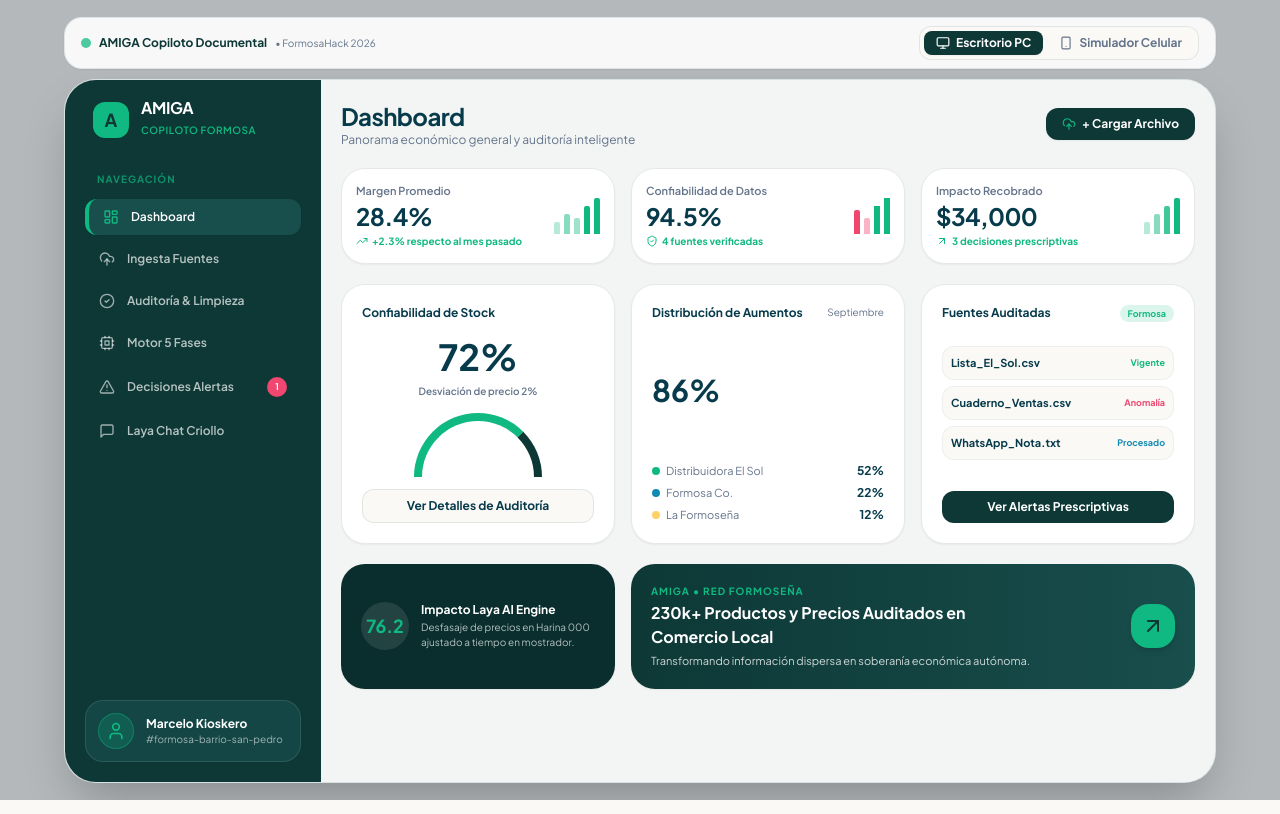
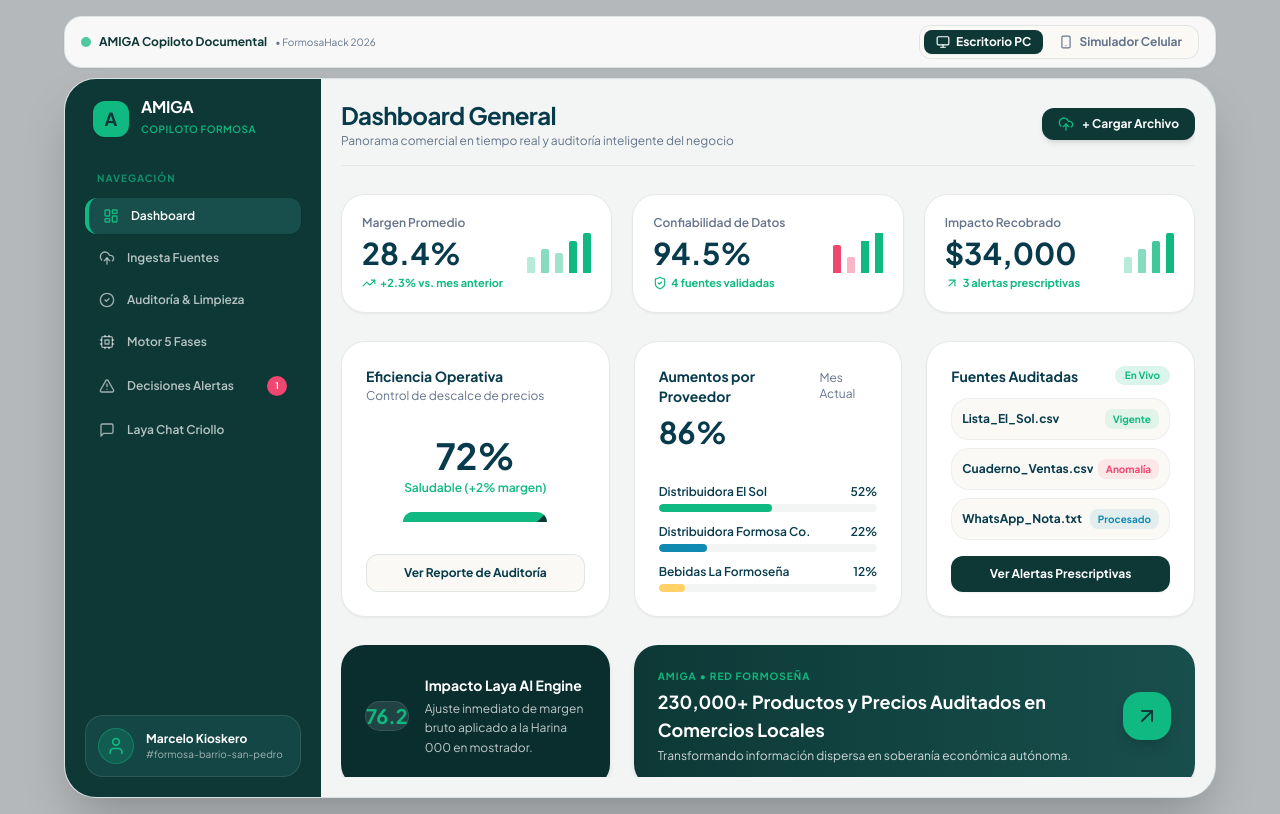
Before and after one commit to tinag1144/hackathon-amiga, a React (Vite) app in the folder frontend/: page / in a window 1280 px wide. Built offline with nearby package versions, Linux system fonts and the light colour scheme.

Commit message:
fix: espaciado amplio, tarjetas mas respirables y altura optimizada en el Dashboard de Inicio

```diff
--- a/frontend/src/components/Dashboard/OverviewDashboard.tsx
+++ b/frontend/src/components/Dashboard/OverviewDashboard.tsx
@@ -10,165 +10,180 @@ interface OverviewDashboardProps {
 
 export const OverviewDashboard: React.FC<OverviewDashboardProps> = ({ decisions, assets, onNavigateTab }) => {
   return (
-    <div className="space-y-3.5 sm:space-y-5 pb-24 sm:pb-20">
+    <div className="space-y-6 sm:space-y-7 pb-24 sm:pb-16 select-none">
 
-      {/* Top Bar Header */}
-      <div className="flex flex-wrap items-center justify-between gap-2">
+      {/* Header Top Bar */}
+      <div className="flex flex-col sm:flex-row sm:items-center justify-between gap-3 border-b border-[#073b4c]/8 pb-4">
         <div>
-          <h1 className="text-lg sm:text-2xl font-extrabold text-[#073b4c] tracking-tight">Dashboard</h1>
-          <p className="text-[11px] sm:text-xs text-[#64748b]">Panorama económico general y auditoría inteligente</p>
+          <h1 className="text-xl sm:text-2xl font-extrabold text-[#073b4c] tracking-tight">Dashboard General</h1>
+          <p className="text-xs text-[#64748b] mt-0.5">Panorama comercial en tiempo real y auditoría inteligente del negocio</p>
         </div>
 
         <button
           onClick={() => onNavigateTab('ingesta')}
-          className="px-3 py-1.5 sm:px-4 sm:py-2 bg-[#0d3836] hover:bg-[#184e4c] text-white text-[11px] sm:text-xs font-bold rounded-xl transition-all shadow-sm flex items-center gap-1.5 shrink-0"
+          className="self-start sm:self-auto px-4 py-2 bg-[#0d3836] hover:bg-[#184e4c] text-white text-xs font-bold rounded-xl transition-all shadow-md flex items-center gap-2"
         >
-          <UploadCloud className="w-3.5 h-3.5 text-[#10b981]" />
+          <UploadCloud className="w-4 h-4 text-[#10b981]" />
           <span>+ Cargar Archivo</span>
         </button>
       </div>
 
-      {/* TOP ROW: 3 Metric Cards con minigráficos estilo AeuxGlobal */}
-      <div className="grid grid-cols-1 sm:grid-cols-3 gap-3 sm:gap-4">
+      {/* TOP ROW: 3 Key Metric Cards */}
+      <div className="grid grid-cols-1 sm:grid-cols-3 gap-4 sm:gap-5">
 
         {/* Card 1 */}
-        <div className="bg-white p-3.5 sm:p-4.5 rounded-2xl sm:rounded-3xl border border-[#073b4c]/8 shadow-sm flex items-center justify-between gap-2">
-          <div className="min-w-0 flex-1">
-            <span className="text-[10px] sm:text-[11px] font-semibold text-[#64748b] block truncate">Margen Promedio</span>
-            <div className="text-xl sm:text-2xl font-extrabold text-[#073b4c] tracking-tight">28.4%</div>
-            <span className="text-[9px] sm:text-[10px] font-bold text-[#10b981] flex items-center gap-1 mt-0.5 truncate">
-              <TrendingUp className="w-3 h-3 shrink-0" /> +2.3% respecto al mes pasado
+        <div className="bg-white p-5 rounded-3xl border border-[#073b4c]/8 shadow-sm flex items-center justify-between gap-3 hover:shadow-md transition-shadow">
+          <div className="space-y-1">
+            <span className="text-xs font-semibold text-[#64748b] block">Margen Promedio</span>
+            <div className="text-2xl sm:text-3xl font-extrabold text-[#073b4c]">28.4%</div>
+            <span className="text-[11px] font-bold text-[#10b981] flex items-center gap-1">
+              <TrendingUp className="w-3.5 h-3.5" /> +2.3% vs. mes anterior
             </span>
           </div>
 
-          {/* Mini Bar Chart */}
-          <div className="flex items-end gap-1 h-8 sm:h-9 shrink-0">
-            <div className="w-1.5 h-3 bg-[#10b981]/30 rounded-t-sm" />
-            <div className="w-1.5 h-5 bg-[#10b981]/50 rounded-t-sm" />
-            <div className="w-1.5 h-4 bg-[#10b981]/40 rounded-t-sm" />
-            <div className="w-1.5 h-7 bg-[#10b981] rounded-t-sm" />
-            <div className="w-1.5 h-8 sm:h-9 bg-[#10b981] rounded-t-sm" />
+          <div className="flex items-end gap-1.5 h-10 shrink-0">
+            <div className="w-2 h-4 bg-[#10b981]/30 rounded-t-sm" />
+            <div className="w-2 h-6 bg-[#10b981]/50 rounded-t-sm" />
+            <div className="w-2 h-5 bg-[#10b981]/40 rounded-t-sm" />
+            <div className="w-2 h-8 bg-[#10b981] rounded-t-sm" />
+            <div className="w-2 h-10 bg-[#10b981] rounded-t-sm" />
           </div>
         </div>
 
         {/* Card 2 */}
-        <div className="bg-white p-3.5 sm:p-4.5 rounded-2xl sm:rounded-3xl border border-[#073b4c]/8 shadow-sm flex items-center justify-between gap-2">
-          <div className="min-w-0 flex-1">
-            <span className="text-[10px] sm:text-[11px] font-semibold text-[#64748b] block truncate">Confiabilidad de Datos</span>
-            <div className="text-xl sm:text-2xl font-extrabold text-[#073b4c] tracking-tight">94.5%</div>
-            <span className="text-[9px] sm:text-[10px] font-bold text-[#10b981] flex items-center gap-1 mt-0.5 truncate">
-              <ShieldCheck className="w-3 h-3 shrink-0" /> {assets.length} fuentes verificadas
+        <div className="bg-white p-5 rounded-3xl border border-[#073b4c]/8 shadow-sm flex items-center justify-between gap-3 hover:shadow-md transition-shadow">
+          <div className="space-y-1">
+            <span className="text-xs font-semibold text-[#64748b] block">Confiabilidad de Datos</span>
+            <div className="text-2xl sm:text-3xl font-extrabold text-[#073b4c]">94.5%</div>
+            <span className="text-[11px] font-bold text-[#10b981] flex items-center gap-1">
+              <ShieldCheck className="w-3.5 h-3.5" /> {assets.length} fuentes validadas
             </span>
           </div>
 
-          {/* Mini Bar Chart Red/Green */}
-          <div className="flex items-end gap-1 h-8 sm:h-9 shrink-0">
-            <div className="w-1.5 h-6 bg-[#ef476f] rounded-t-sm" />
-            <div className="w-1.5 h-4 bg-[#ef476f]/40 rounded-t-sm" />
-            <div className="w-1.5 h-7 bg-[#10b981]" />
-            <div className="w-1.5 h-8 sm:h-9 bg-[#10b981]" />
+          <div className="flex items-end gap-1.5 h-10 shrink-0">
+            <div className="w-2 h-7 bg-[#ef476f] rounded-t-sm" />
+            <div className="w-2 h-4 bg-[#ef476f]/40 rounded-t-sm" />
+            <div className="w-2 h-8 bg-[#10b981]" />
+            <div className="w-2 h-10 bg-[#10b981]" />
           </div>
         </div>
 
         {/* Card 3 */}
-        <div className="bg-white p-3.5 sm:p-4.5 rounded-2xl sm:rounded-3xl border border-[#073b4c]/8 shadow-sm flex items-center justify-between gap-2">
-          <div className="min-w-0 flex-1">
-            <span className="text-[10px] sm:text-[11px] font-semibold text-[#64748b] block truncate">Impacto Recobrado</span>
-            <div className="text-xl sm:text-2xl font-extrabold text-[#073b4c] tracking-tight">$34,000</div>
-            <span className="text-[9px] sm:text-[10px] font-bold text-[#10b981] flex items-center gap-1 mt-0.5 truncate">
-              <ArrowUpRight className="w-3 h-3 shrink-0" /> {decisions.length} decisiones prescriptivas
+        <div className="bg-white p-5 rounded-3xl border border-[#073b4c]/8 shadow-sm flex items-center justify-between gap-3 hover:shadow-md transition-shadow">
+          <div className="space-y-1">
+            <span className="text-xs font-semibold text-[#64748b] block">Impacto Recobrado</span>
+            <div className="text-2xl sm:text-3xl font-extrabold text-[#073b4c]">$34,000</div>
+            <span className="text-[11px] font-bold text-[#10b981] flex items-center gap-1">
+              <ArrowUpRight className="w-3.5 h-3.5" /> {decisions.length} alertas prescriptivas
             </span>
           </div>
 
-          <div className="flex items-end gap-1 h-8 sm:h-9 shrink-0">
-            <div className="w-1.5 h-3 bg-[#10b981]/30 rounded-t-sm" />
-            <div className="w-1.5 h-5 bg-[#10b981]/50 rounded-t-sm" />
-            <div className="w-1.5 h-7 bg-[#10b981]/80 rounded-t-sm" />
-            <div className="w-1.5 h-8 sm:h-9 bg-[#10b981] rounded-t-sm" />
+          <div className="flex items-end gap-1.5 h-10 shrink-0">
+            <div className="w-2 h-4 bg-[#10b981]/30 rounded-t-sm" />
+            <div className="w-2 h-6 bg-[#10b981]/50 rounded-t-sm" />
+            <div className="w-2 h-8 bg-[#10b981]/80 rounded-t-sm" />
+            <div className="w-2 h-10 bg-[#10b981] rounded-t-sm" />
           </div>
         </div>
 
       </div>
 
-      {/* MIDDLE ROW: Gauge Chart, Proveedores Breakdown & Mapa de Fuentes */}
-      <div className="grid grid-cols-1 lg:grid-cols-3 gap-3 sm:gap-4">
+      {/* MIDDLE ROW: Gauge Chart & Distribution */}
+      <div className="grid grid-cols-1 lg:grid-cols-3 gap-5 sm:gap-6">
 
-        {/* Widget 1: Circular Gauge Chart */}
-        <div className="bg-white p-4 sm:p-5 rounded-2xl sm:rounded-3xl border border-[#073b4c]/8 shadow-sm flex flex-col justify-between">
-          <span className="text-xs font-bold text-[#073b4c] block mb-1">Confiabilidad de Stock</span>
+        {/* Gauge Widget */}
+        <div className="bg-white p-6 rounded-3xl border border-[#073b4c]/8 shadow-sm flex flex-col justify-between">
+          <div>
+            <span className="text-sm font-extrabold text-[#073b4c] block">Eficiencia Operativa</span>
+            <span className="text-xs text-[#64748b] block mt-0.5">Control de descalce de precios</span>
+          </div>
 
-          <div className="text-center my-2 sm:my-3 relative">
-            <div className="text-3xl sm:text-4xl font-extrabold text-[#073b4c]">72%</div>
-            <span className="text-[10px] font-semibold text-[#64748b]">Desviación de precio 2%</span>
+          <div className="text-center my-4">
+            <div className="text-4xl font-extrabold text-[#073b4c]">72%</div>
+            <span className="text-xs font-semibold text-[#10b981] block mt-1">Saludable (+2% margen)</span>
 
-            {/* Circular Semi Gauge Visual */}
-            <div className="w-28 h-14 sm:w-32 sm:h-16 border-t-8 border-l-8 border-r-8 border-[#10b981] border-b-0 rounded-t-full mx-auto mt-2 sm:mt-3 border-r-[#0d3836]" />
+            {/* Gauge Semi Circle */}
+            <div className="w-36 h-18 border-t-[10px] border-l-[10px] border-r-[10px] border-[#10b981] border-b-0 rounded-t-full mx-auto mt-4 border-r-[#0d3836]" />
           </div>
 
           <button
             onClick={() => onNavigateTab('auditoria')}
-            className="w-full py-1.5 sm:py-2 bg-[#FAF9F5] hover:bg-[#073b4c]/5 text-[#073b4c] font-bold text-xs rounded-xl border border-[#073b4c]/10 transition-colors"
+            className="w-full py-2.5 bg-[#FAF9F5] hover:bg-[#073b4c]/5 text-[#073b4c] font-bold text-xs rounded-xl border border-[#073b4c]/10 transition-colors"
           >
-            Ver Detalles de Auditoría
+            Ver Reporte de Auditoría
           </button>
         </div>
 
-        {/* Widget 2: Aumentos por Proveedor */}
-        <div className="bg-white p-4 sm:p-5 rounded-2xl sm:rounded-3xl border border-[#073b4c]/8 shadow-sm flex flex-col justify-between">
-          <div className="flex items-center justify-between mb-1">
-            <span className="text-xs font-bold text-[#073b4c]">Distribución de Aumentos</span>
-            <span className="text-[10px] text-[#64748b]">Septiembre</span>
+        {/* Proveedores Widget */}
+        <div className="bg-white p-6 rounded-3xl border border-[#073b4c]/8 shadow-sm flex flex-col justify-between">
+          <div>
+            <div className="flex items-center justify-between">
+              <span className="text-sm font-extrabold text-[#073b4c]">Aumentos por Proveedor</span>
+              <span className="text-xs text-[#64748b]">Mes Actual</span>
+            </div>
+            <div className="text-3xl font-extrabold text-[#073b4c] mt-2 mb-4">86%</div>
           </div>
 
-          <div className="text-2xl sm:text-3xl font-extrabold text-[#073b4c] mb-2">86%</div>
+          <div className="space-y-3 text-xs">
+            <div>
+              <div className="flex justify-between font-semibold text-[#073b4c] mb-1">
+                <span>Distribuidora El Sol</span>
+                <span>52%</span>
+              </div>
+              <div className="w-full h-2 bg-[#f2f5f4] rounded-full overflow-hidden">
+                <div className="h-full bg-[#10b981] rounded-full" style={{ width: '52%' }} />
+              </div>
+            </div>
 
-          <div className="space-y-1.5 text-xs">
-            <div className="flex justify-between items-center">
-              <span className="flex items-center gap-1.5 text-[#64748b] text-[11px]">
-                <span className="w-2 h-2 rounded-full bg-[#10b981] shrink-0" /> Distribuidora El Sol
-              </span>
-              <span className="font-bold text-[#073b4c]">52%</span>
+            <div>
+              <div className="flex justify-between font-semibold text-[#073b4c] mb-1">
+                <span>Distribuidora Formosa Co.</span>
+                <span>22%</span>
+              </div>
+              <div className="w-full h-2 bg-[#f2f5f4] rounded-full overflow-hidden">
+                <div className="h-full bg-[#118ab2] rounded-full" style={{ width: '22%' }} />
+              </div>
             </div>
-            <div className="flex justify-between items-center">
-              <span className="flex items-center gap-1.5 text-[#64748b] text-[11px]">
-                <span className="w-2 h-2 rounded-full bg-[#118ab2] shrink-0" /> Formosa Co.
-              </span>
-              <span className="font-bold text-[#073b4c]">22%</span>
-            </div>
-            <div className="flex justify-between items-center">
-              <span className="flex items-center gap-1.5 text-[#64748b] text-[11px]">
-                <span className="w-2 h-2 rounded-full bg-[#ffd166] shrink-0" /> La Formoseña
-              </span>
-              <span className="font-bold text-[#073b4c]">12%</span>
+
+            <div>
+              <div className="flex justify-between font-semibold text-[#073b4c] mb-1">
+                <span>Bebidas La Formoseña</span>
+                <span>12%</span>
+              </div>
+              <div className="w-full h-2 bg-[#f2f5f4] rounded-full overflow-hidden">
+                <div className="h-full bg-[#ffd166] rounded-full" style={{ width: '12%' }} />
+              </div>
             </div>
           </div>
         </div>
 
-        {/* Widget 3: Fuentes Auditadas Formosa */}
-        <div className="bg-white p-4 sm:p-5 rounded-2xl sm:rounded-3xl border border-[#073b4c]/8 shadow-sm flex flex-col justify-between">
-          <div className="flex items-center justify-between mb-1">
-            <span className="text-xs font-bold text-[#073b4c]">Fuentes Auditadas</span>
-            <span className="text-[9px] bg-[#10b981]/15 text-[#10b981] font-bold px-2 py-0.5 rounded-full">Formosa</span>
-          </div>
+        {/* Fuentes Auditadas Widget */}
+        <div className="bg-white p-6 rounded-3xl border border-[#073b4c]/8 shadow-sm flex flex-col justify-between">
+          <div>
+            <div className="flex items-center justify-between mb-3">
+              <span className="text-sm font-extrabold text-[#073b4c]">Fuentes Auditadas</span>
+              <span className="text-[10px] bg-[#10b981]/15 text-[#10b981] font-bold px-2.5 py-0.5 rounded-full">En Vivo</span>
+            </div>
 
-          <div className="space-y-1.5 text-xs">
-            <div className="p-1.5 sm:p-2 bg-[#FAF9F5] rounded-xl border border-[#073b4c]/5 flex items-center justify-between gap-2">
-              <span className="font-bold text-[#073b4c] text-[11px] truncate">Lista_El_Sol.csv</span>
-              <span className="text-[9px] font-bold text-[#10b981] shrink-0">Vigente</span>
-            </div>
-            <div className="p-1.5 sm:p-2 bg-[#FAF9F5] rounded-xl border border-[#073b4c]/5 flex items-center justify-between gap-2">
-              <span className="font-bold text-[#073b4c] text-[11px] truncate">Cuaderno_Ventas.csv</span>
-              <span className="text-[9px] font-bold text-[#ef476f] shrink-0">Anomalía</span>
-            </div>
-            <div className="p-1.5 sm:p-2 bg-[#FAF9F5] rounded-xl border border-[#073b4c]/5 flex items-center justify-between gap-2">
-              <span className="font-bold text-[#073b4c] text-[11px] truncate">WhatsApp_Nota.txt</span>
-              <span className="text-[9px] font-bold text-[#118ab2] shrink-0">Procesado</span>
+            <div className="space-y-2 text-xs">
+              <div className="p-2.5 bg-[#FAF9F5] rounded-2xl border border-[#073b4c]/5 flex items-center justify-between">
+                <span className="font-bold text-[#073b4c] truncate">Lista_El_Sol.csv</span>
+                <span className="text-[10px] font-extrabold text-[#10b981] bg-[#10b981]/10 px-2 py-0.5 rounded-lg">Vigente</span>
+              </div>
+              <div className="p-2.5 bg-[#FAF9F5] rounded-2xl border border-[#073b4c]/5 flex items-center justify-between">
+                <span className="font-bold text-[#073b4c] truncate">Cuaderno_Ventas.csv</span>
+                <span className="text-[10px] font-extrabold text-[#ef476f] bg-[#ef476f]/10 px-2 py-0.5 rounded-lg">Anomalía</span>
+              </div>
+              <div className="p-2.5 bg-[#FAF9F5] rounded-2xl border border-[#073b4c]/5 flex items-center justify-between">
+                <span className="font-bold text-[#073b4c] truncate">WhatsApp_Nota.txt</span>
+                <span className="text-[10px] font-extrabold text-[#118ab2] bg-[#118ab2]/10 px-2 py-0.5 rounded-lg">Procesado</span>
+              </div>
             </div>
           </div>
 
           <button
             onClick={() => onNavigateTab('decisiones')}
-            className="w-full mt-2.5 py-1.5 sm:py-2 bg-[#0d3836] text-white font-bold text-xs rounded-xl hover:bg-[#184e4c] transition-colors"
+            className="w-full mt-4 py-2.5 bg-[#0d3836] text-white font-bold text-xs rounded-xl hover:bg-[#184e4c] transition-colors shadow-sm"
           >
             Ver Alertas Prescriptivas
           </button>
@@ -176,39 +191,39 @@ export const OverviewDashboard: React.FC<OverviewDashboardProps> = ({ decisions,
 
       </div>
 
-      {/* BOTTOM ROW: Dark Banner & Green Hero Card */}
-      <div className="grid grid-cols-1 lg:grid-cols-3 gap-3 sm:gap-4">
+      {/* BOTTOM ROW: Dark Contrast Card & Green Hero Card */}
+      <div className="grid grid-cols-1 lg:grid-cols-3 gap-5 sm:gap-6">
 
         {/* Dark Contrast Card */}
-        <div className="bg-[#0a2e2e] text-white p-4 sm:p-5 rounded-2xl sm:rounded-3xl shadow-sm flex items-center gap-3">
-          <div className="w-10 h-10 sm:w-12 sm:h-12 rounded-full bg-white/10 flex items-center justify-center text-[#10b981] font-bold text-base sm:text-lg shrink-0">
+        <div className="bg-[#0a2e2e] text-white p-6 rounded-3xl shadow-md flex items-center gap-4">
+          <div className="w-13 h-13 rounded-2xl bg-white/10 flex items-center justify-center text-[#10b981] font-extrabold text-xl shrink-0 border border-white/10">
             76.2
           </div>
-          <div className="min-w-0">
-            <h4 className="text-xs font-bold text-white truncate">Impacto Laya AI Engine</h4>
-            <p className="text-[10px] text-white/70 mt-0.5 line-clamp-2">Desfasaje de precios en Harina 000 ajustado a tiempo en mostrador.</p>
+          <div>
+            <h4 className="text-sm font-extrabold text-white">Impacto Laya AI Engine</h4>
+            <p className="text-xs text-white/75 mt-1 leading-relaxed">Ajuste inmediato de margen bruto aplicado a la Harina 000 en mostrador.</p>
           </div>
         </div>
 
         {/* Green Hero Community Banner */}
-        <div className="lg:col-span-2 bg-gradient-to-r from-[#0d3836] to-[#184e4c] text-white p-4 sm:p-5 rounded-2xl sm:rounded-3xl shadow-sm relative overflow-hidden flex items-center justify-between gap-3">
-          <div className="relative z-10 max-w-sm">
-            <span className="text-[9px] sm:text-[10px] font-extrabold uppercase tracking-widest text-[#10b981] block mb-0.5">
+        <div className="lg:col-span-2 bg-gradient-to-r from-[#0d3836] via-[#124542] to-[#184e4c] text-white p-6 rounded-3xl shadow-md flex items-center justify-between gap-4">
+          <div className="space-y-1 max-w-md">
+            <span className="text-[10px] font-extrabold uppercase tracking-widest text-[#10b981] block">
               AMIGA • Red Formoseña
             </span>
-            <h3 className="text-xs sm:text-base font-extrabold text-white leading-tight">
-              230k+ Productos y Precios Auditados en Comercio Local
+            <h3 className="text-base sm:text-lg font-extrabold text-white leading-snug">
+              230,000+ Productos y Precios Auditados en Comercios Locales
             </h3>
-            <p className="text-[10px] sm:text-[11px] text-white/80 mt-1 line-clamp-2 sm:line-clamp-none">
+            <p className="text-xs text-white/80">
               Transformando información dispersa en soberanía económica autónoma.
             </p>
           </div>
 
           <button
             onClick={() => onNavigateTab('chat')}
-            className="shrink-0 relative z-10 w-9 h-9 sm:w-11 sm:h-11 bg-[#10b981] hover:bg-white hover:text-[#0d3836] text-[#0d3836] rounded-xl sm:rounded-2xl flex items-center justify-center font-bold transition-all shadow-md"
+            className="shrink-0 w-12 h-12 bg-[#10b981] hover:bg-white hover:text-[#0d3836] text-[#0d3836] rounded-2xl flex items-center justify-center font-bold transition-all shadow-lg"
           >
-            <ArrowUpRight className="w-5 h-5 sm:w-6 sm:h-6" />
+            <ArrowUpRight className="w-6 h-6" />
           </button>
         </div>
 
--- a/frontend/src/components/Layout/MobileContainer.tsx
+++ b/frontend/src/components/Layout/MobileContainer.tsx
@@ -80,7 +80,7 @@ export const MobileContainer: React.FC<MobileContainerProps> = ({ children, acti
         </div>
       ) : (
         /* RENDER MODO 2: DASHBOARD ESCRITORIO CON SIDEBAR / RESPONSIVO REAL */
-        <div className="w-full max-w-6xl bg-[#f2f5f4] rounded-3xl sm:rounded-4xl shadow-2xl border border-[#073b4c]/10 flex flex-col md:flex-row overflow-hidden min-h-[82vh] max-h-[88vh] relative transition-all duration-300">
+        <div className="w-full max-w-6xl bg-[#f2f5f4] rounded-3xl sm:rounded-4xl shadow-2xl border border-[#073b4c]/10 flex flex-col md:flex-row overflow-hidden h-[86vh] sm:h-[90vh] relative transition-all duration-300">
 
           {/* Sidebar Lateral (Visible en escritorio / pantallas medianas) */}
           <div className="hidden md:block">
```
